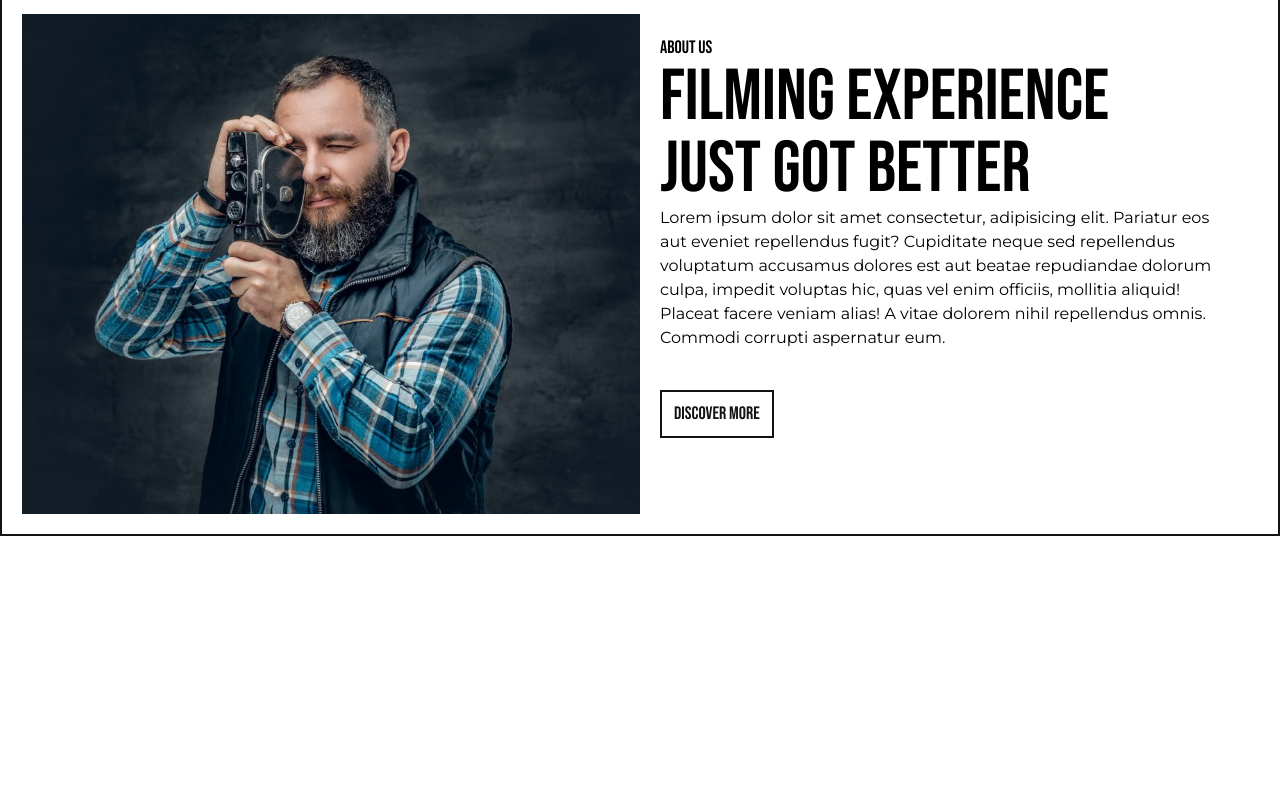
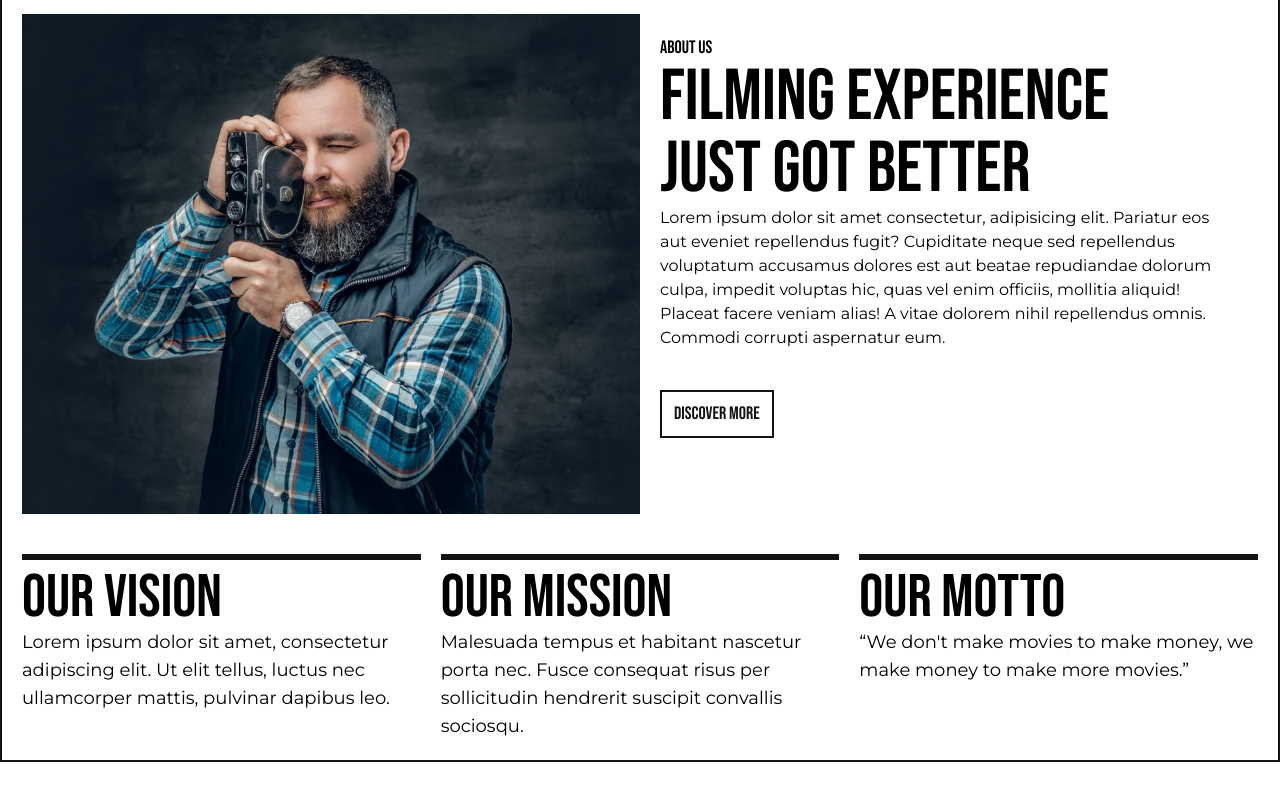
Before and after one commit to AhasanulAlam/my-Jhaka-naka-production, a plain HTML site: page index.html in a window 1280 px wide. Shown: the part 1048-1848 px from the top of the page. Before the commit the page ends 1744 px from the top, so only its background shows below. Drawn offline with nearby package versions, Linux system fonts and the light colour scheme.

Commit message:
added vision mission with grid

```diff
--- a/index.html
+++ b/index.html
@@ -71,6 +71,25 @@
                     <button class="font-bebas border-2 border-black py-2 px-3 text-black text-lg hover:bg-yellow hover:border-yellow hover:text-black transition-all">Discover More</button>
                 </div>
             </div>
+            <!-- vision mission motto -->
+            <div class="grid md:grid-cols-3 p-5 gap-5">
+                <div class="">
+                    <div class="bg-black h-1.5 w-full mb-2"></div>
+                    <h1 class="text-6xl font-bebas">OUR VISION</h1>
+                    <p class="text-lg font-montserrat">Lorem ipsum dolor sit amet, consectetur adipiscing elit. Ut elit tellus, luctus nec ullamcorper mattis, pulvinar dapibus leo.</p>
+                </div>
+                <div class="">
+                    <div class="bg-black h-1.5 w-full mb-2"></div>
+                    <h1 class="text-6xl font-bebas">Our Mission</h1>
+                    <p class="text-lg font-montserrat">Malesuada tempus et habitant nascetur porta nec. Fusce consequat risus per sollicitudin hendrerit suscipit convallis sociosqu.</p>
+                </div>
+                <div class="">
+                    <div class="bg-black h-1.5 w-full mb-2"></div>
+                    <h1 class="text-6xl font-bebas">Our Motto</h1>
+                    <p class="text-lg font-montserrat">“We don't make movies to make money, we make money to make more movies.”</p>
+                </div>
+            </div>
+
         </div>
     </section>
 
```
